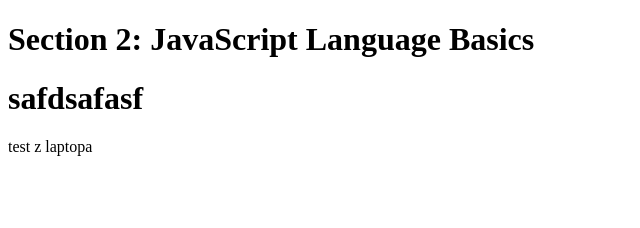
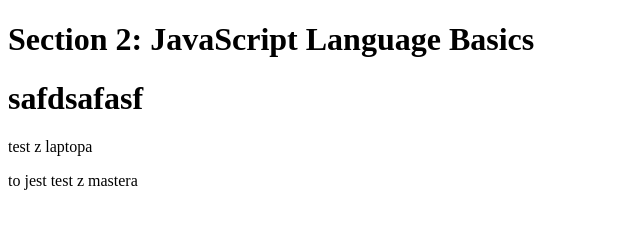
Before and after one commit to DeWuKa/JS-Lessons, a plain HTML site: page 2-JS-Basics/index.html in a window 1280 px wide. Shown: the whole page, without its empty margins (0-640 px from the left). Drawn offline with Linux system fonts and the light colour scheme.

Commit message:
test mastera

```diff
--- a/2-JS-Basics/index.html
+++ b/2-JS-Basics/index.html
@@ -11,6 +11,7 @@
     <footer>
         <h1>safdsafasf</h1>
         <p>test z laptopa</p>
+        <p>to jest test z mastera</p>
     </footer>
 </body>
 
```
